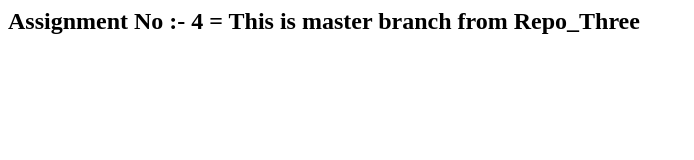
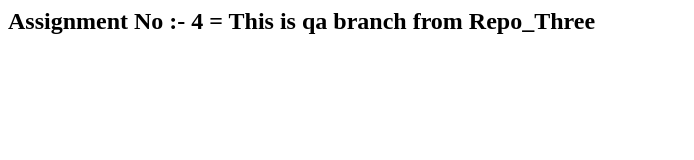
Before and after one commit to Omkar-131196/Repo_Three, a plain HTML site: page index.html in a window 1280 px wide. Shown: the whole page, without its empty margins (0-694 px from the left). Drawn offline with Linux system fonts and the light colour scheme.

Commit message:
Update index.html

```diff
--- a/index.html
+++ b/index.html
@@ -1 +1 @@
-<h2>Assignment No :- 4 = This is master branch from Repo_Three</h2>
+<h2>Assignment No :- 4 = This is qa branch from Repo_Three</h2>
```
